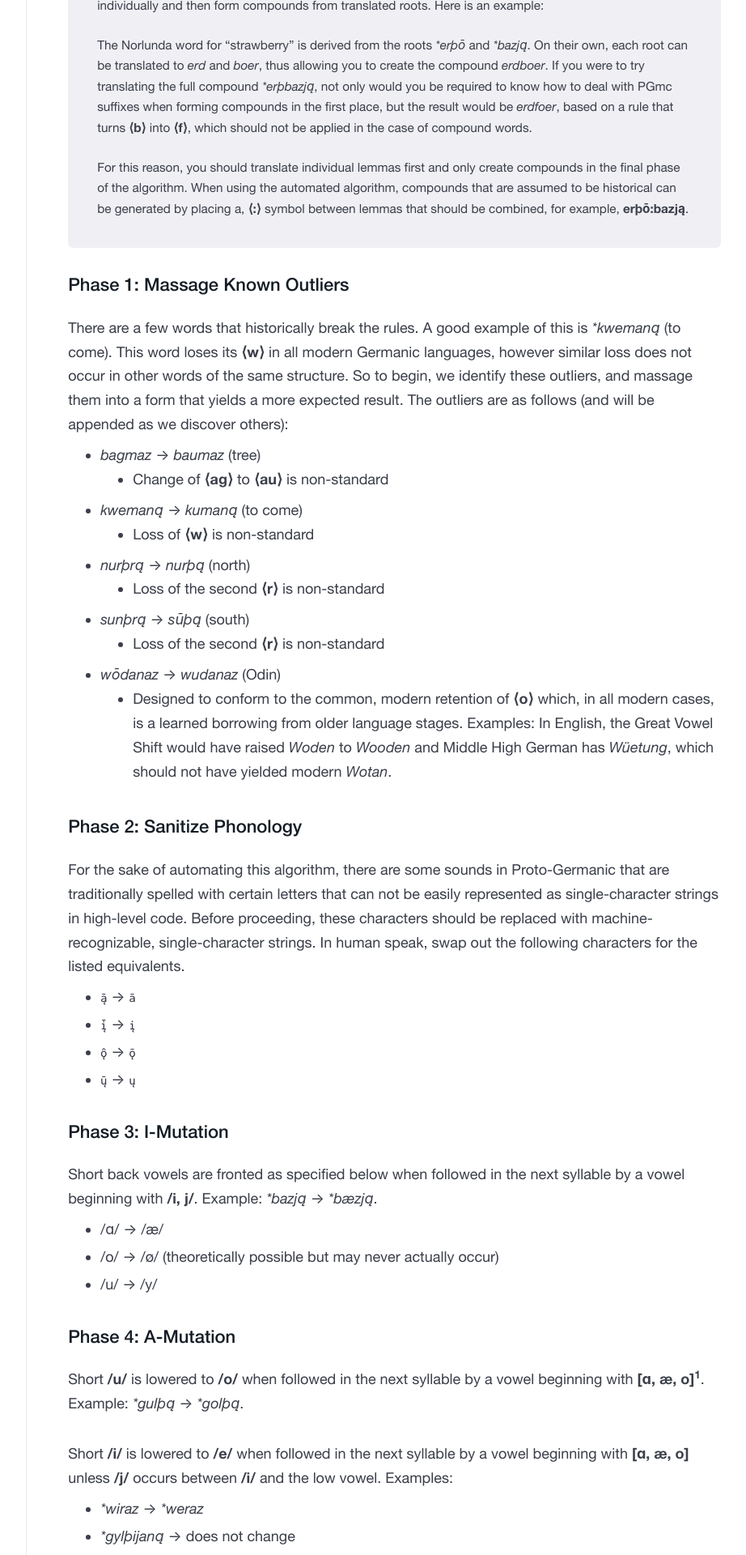
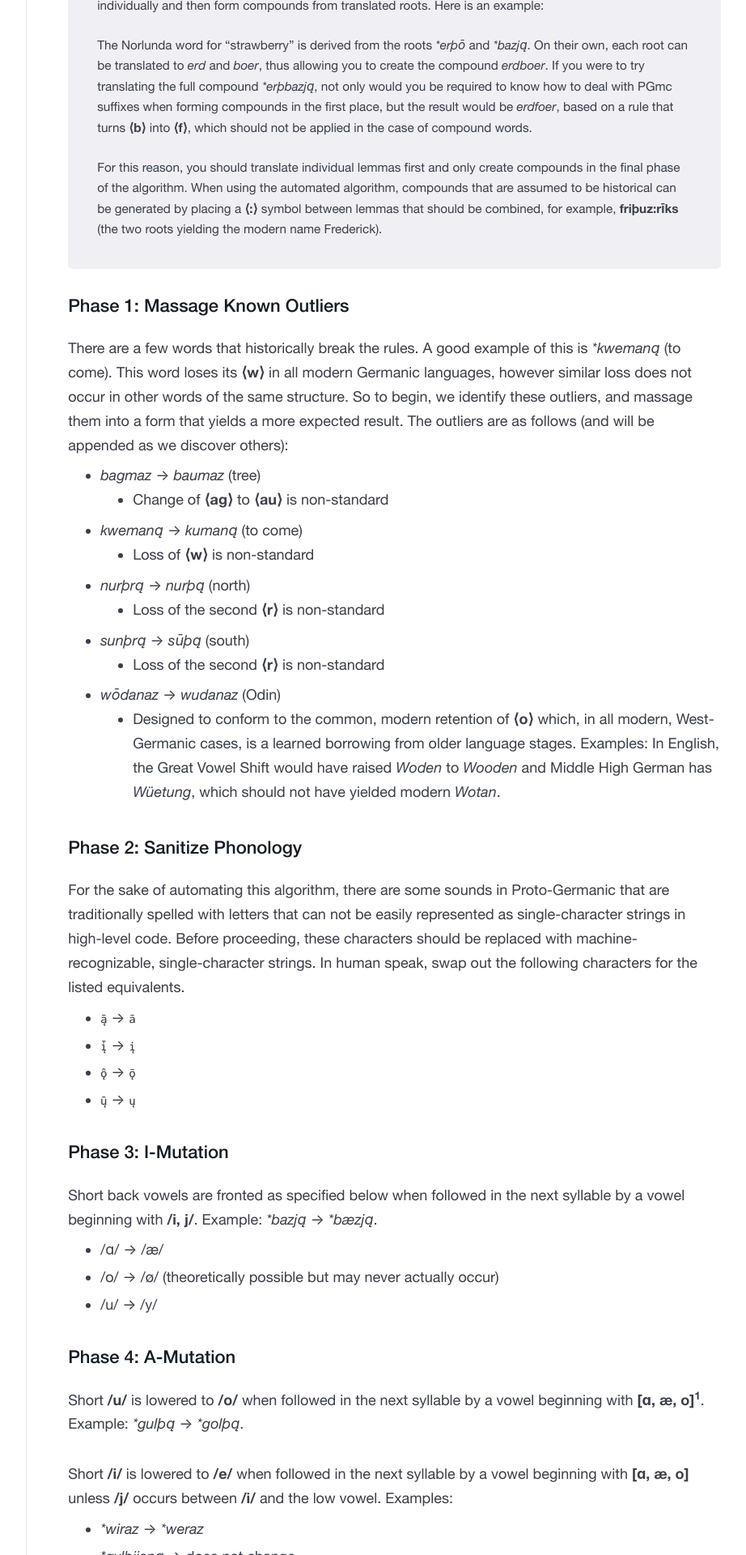
Before and after one commit to jgnewman/norlunda, a Jekyll site: the page built from algorithm.md, in a window 1280 px wide. Shown: the part 872-2792 px from the top of the page at 81% size, without its empty margins (287-1209 px from the left). Built offline with Jekyll 4.4.1, drawn with Linux system fonts in a browser that asks for light colours.

Commit message:
Update algorithm.md

```diff
--- a/algorithm.md
+++ b/algorithm.md
@@ -23,7 +23,7 @@ Some of the sections below make use of terms that need to be defined. Whenever o
 >
 > The Norlunda word for “strawberry” is derived from the roots _*erþō_ and _*bazją_. On their own, each root can be translated to _erd_ and _boer_, thus allowing you to create the compound _erdboer_. If you were to try translating the full compound _*erþbazją_, not only would you be required to know how to deal with PGmc suffixes when forming compounds in the first place, but the result would be _erdfoer_, based on a rule that turns **⟨b⟩** into **⟨f⟩**, which should not be applied in the case of compound words.
 >
-> For this reason, you should translate individual lemmas first and only create compounds in the final phase of the algorithm. When using the automated algorithm, compounds that are assumed to be historical can be generated by placing a, **⟨:⟩** symbol between lemmas that should be combined, for example, **erþō:bazją**.
+> For this reason, you should translate individual lemmas first and only create compounds in the final phase of the algorithm. When using the automated algorithm, compounds that are assumed to be historical can be generated by placing a **⟨:⟩** symbol between lemmas that should be combined, for example, **friþuz:rīks** (the two roots yielding the modern name Frederick).
 
 ## Phase 1: Massage Known Outliers
 
@@ -38,12 +38,12 @@ There are a few words that historically break the rules. A good example of this
 - _sunþrą_ → _sūþą_ (south)
   - Loss of the second **⟨r⟩** is non-standard
 - _wōdanaz_ → _wudanaz_ (Odin)
-  - Designed to conform to the common, modern retention of **⟨o⟩** which, in all modern cases, is a learned borrowing from older language stages. Examples: In English, the Great Vowel Shift would have raised _Woden_ to _Wooden_ and Middle High German has _Wüetung_, which should not have yielded modern _Wotan_.
+  - Designed to conform to the common, modern retention of **⟨o⟩** which, in all modern, West-Germanic cases, is a learned borrowing from older language stages. Examples: In English, the Great Vowel Shift would have raised _Woden_ to _Wooden_ and Middle High German has _Wüetung_, which should not have yielded modern _Wotan_.
 
 ## Phase 2: Sanitize Phonology
 
 {: .mb-8 }
-For the sake of automating this algorithm, there are some sounds in Proto-Germanic that are traditionally spelled with certain letters that can not be easily represented as single-character strings in high-level code. Before proceeding, these characters should be replaced with machine-recognizable, single-character strings. In human speak, swap out the following characters for the listed equivalents.
+For the sake of automating this algorithm, there are some sounds in Proto-Germanic that are traditionally spelled with letters that can not be easily represented as single-character strings in high-level code. Before proceeding, these characters should be replaced with machine-recognizable, single-character strings. In human speak, swap out the following characters for the listed equivalents.
 
 - `ą̄`  →  `ā`
 - `į̄`  →  `į`
```
